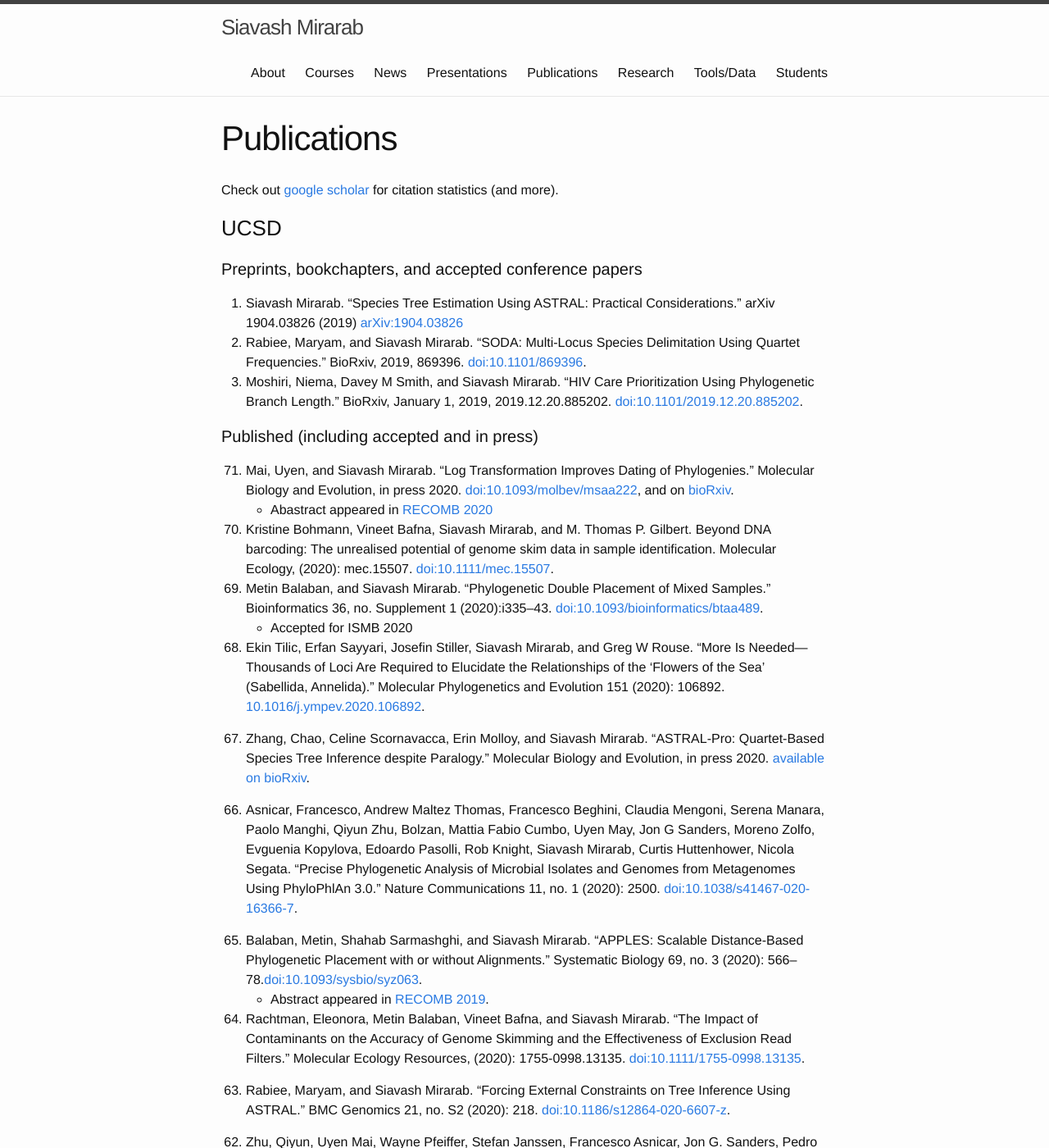
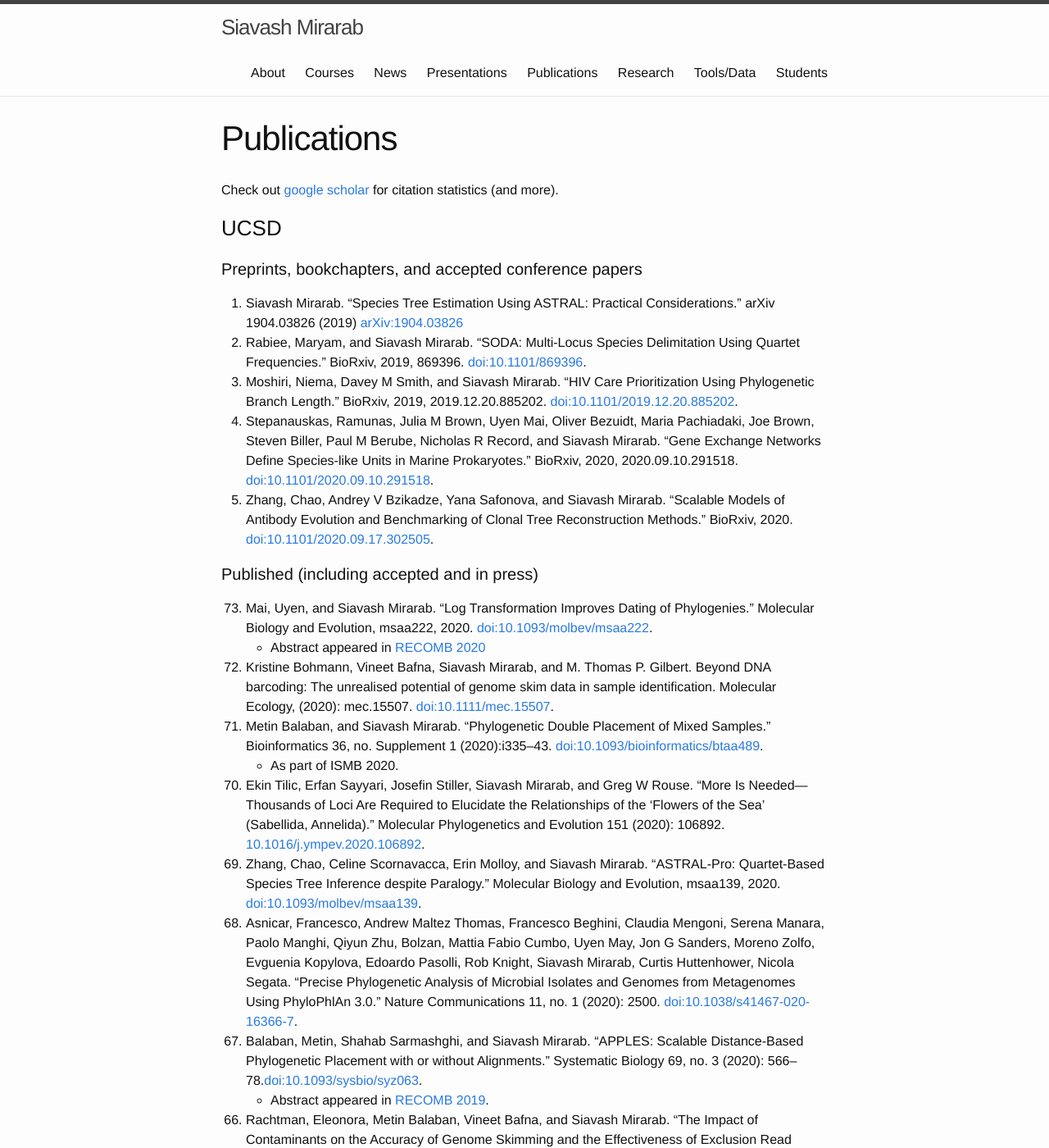
Before and after one commit to smirarab/website, a Jekyll site: the page built from publications.md, in a window 1280 px wide and 1400 px high. Shown: the whole window at 82% size. Built offline with Jekyll 4.4.1, drawn with Linux system fonts in a browser that asks for light colours; some of the changed text lies outside the part shown.

Commit message:
update pubs

```diff
--- a/publications.md
+++ b/publications.md
@@ -10,46 +10,29 @@ Check out [google scholar](http://scholar.google.com/citations?user=uxSj18QAAAAJ
 #### Preprints, bookchapters, and accepted conference papers
 0. Siavash Mirarab. “Species Tree Estimation Using ASTRAL: Practical Considerations.” arXiv 1904.03826 (2019) [arXiv:1904.03826](https://arxiv.org/pdf/1904.03826.pdf)
 0. Rabiee, Maryam, and Siavash Mirarab. “SODA: Multi-Locus Species Delimitation Using Quartet Frequencies.” BioRxiv, 2019, 869396. [doi:10.1101/869396](https://doi.org/10.1101/869396).
-0. Moshiri, Niema, Davey M Smith, and Siavash Mirarab. “HIV Care Prioritization Using Phylogenetic Branch Length.” BioRxiv, January 1, 2019, 2019.12.20.885202. [doi:10.1101/2019.12.20.885202](https://www.biorxiv.org/content/10.1101/2019.12.20.885202v1).
+0. Moshiri, Niema, Davey M Smith, and Siavash Mirarab. “HIV Care Prioritization Using Phylogenetic Branch Length.” BioRxiv,  2019, 2019.12.20.885202. [doi:10.1101/2019.12.20.885202](https://www.biorxiv.org/content/10.1101/2019.12.20.885202v1).
+0. Stepanauskas, Ramunas, Julia M Brown, Uyen Mai, Oliver Bezuidt, Maria Pachiadaki, Joe Brown, Steven Biller, Paul M Berube, Nicholas R Record, and Siavash Mirarab. “Gene Exchange Networks Define Species-like Units in Marine Prokaryotes.” BioRxiv, 2020, 2020.09.10.291518. [doi:10.1101/2020.09.10.291518](https://doi.org/10.1101/2020.09.10.291518).
+0. Zhang, Chao, Andrey V Bzikadze, Yana Safonova, and Siavash Mirarab. “Scalable Models of Antibody Evolution and Benchmarking of Clonal Tree Reconstruction Methods.” BioRxiv, 2020. [doi:10.1101/2020.09.17.302505](https://doi.org/10.1101/2020.09.17.302505).
 
 #### Published (including accepted and in press)
 
-{:start="71"}
-0. Mai, Uyen, and Siavash Mirarab. “Log Transformation Improves Dating of Phylogenies.” Molecular Biology and Evolution, in press 2020. [doi:10.1093/molbev/msaa222](https://doi.org/10.1093/molbev/msaa222), and on [bioRxiv](https://doi.org/10.1101/2019.12.20.885582).
-	* Abastract appeared in [RECOMB 2020](https://doi.org/10.1007/978-3-030-45257-5_31)
+{:start="73"}
+0. Mai, Uyen, and Siavash Mirarab. “Log Transformation Improves Dating of Phylogenies.” Molecular Biology and Evolution, msaa222, 2020. [doi:10.1093/molbev/msaa222](https://doi.org/10.1093/molbev/msaa222).
+	* Abstract appeared in [RECOMB 2020](https://doi.org/10.1007/978-3-030-45257-5_31)
 0. Kristine Bohmann, Vineet Bafna, Siavash Mirarab, and M. Thomas P. Gilbert. Beyond DNA barcoding: The unrealised potential of genome skim data in sample identification. Molecular Ecology, (2020): mec.15507.  [doi:10.1111/mec.15507](https://doi.org/10.1111/mec.15507).
 0. Metin Balaban, and Siavash Mirarab. “Phylogenetic Double Placement of Mixed Samples.” Bioinformatics 36, no. Supplement 1 (2020):i335–43. [doi:10.1093/bioinformatics/btaa489](https://academic.oup.com/bioinformatics/article/36/Supplement_1/i335/5870522?guestAccessKey=3e638572-1004-49c8-aeb5-b98e1a4b4735).
-	* Accepted for ISMB 2020
+	* As part of ISMB 2020.
 0. Ekin Tilic, Erfan Sayyari, Josefin Stiller, Siavash Mirarab, and Greg W Rouse. “More Is Needed—Thousands of Loci Are Required to Elucidate the Relationships of the ‘Flowers of the Sea’ (Sabellida, Annelida).” Molecular Phylogenetics and Evolution 151 (2020): 106892. [10.1016/j.ympev.2020.106892](https://doi.org/10.1016/j.ympev.2020.106892).
-
-0. Zhang, Chao, Celine Scornavacca, Erin Molloy, and Siavash Mirarab. “ASTRAL-Pro: Quartet-Based Species Tree Inference despite Paralogy.” Molecular Biology and Evolution, in press 2020. [available on bioRxiv](https://doi.org/10.1101/2019.12.12.874727).
-
-0. Asnicar, Francesco, Andrew Maltez Thomas, Francesco Beghini, Claudia Mengoni, Serena Manara, Paolo Manghi, Qiyun Zhu, Bolzan, Mattia
-Fabio Cumbo,
-Uyen May,
-Jon G Sanders,
-Moreno Zolfo,
-Evguenia Kopylova,
-Edoardo Pasolli,
-Rob Knight,
-Siavash Mirarab,
-Curtis Huttenhower,
-Nicola Segata. “Precise Phylogenetic Analysis of Microbial Isolates and Genomes from Metagenomes Using PhyloPhlAn 3.0.” Nature Communications 11, no. 1 (2020): 2500. [doi:10.1038/s41467-020-16366-7](https://doi.org/10.1038/s41467-020-16366-7).
-
+0. Zhang, Chao, Celine Scornavacca, Erin Molloy, and Siavash Mirarab. “ASTRAL-Pro: Quartet-Based Species Tree Inference despite Paralogy.” Molecular Biology and Evolution, msaa139, 2020. [doi:10.1093/molbev/msaa139](https://doi.org/10.1093/molbev/msaa139).
+0. Asnicar, Francesco, Andrew Maltez Thomas, Francesco Beghini, Claudia Mengoni, Serena Manara, Paolo Manghi, Qiyun Zhu, Bolzan, Mattia Fabio Cumbo, Uyen May, Jon G Sanders, Moreno Zolfo, Evguenia Kopylova, Edoardo Pasolli, Rob Knight, Siavash Mirarab, Curtis Huttenhower, Nicola Segata. “Precise Phylogenetic Analysis of Microbial Isolates and Genomes from Metagenomes Using PhyloPhlAn 3.0.” Nature Communications 11, no. 1 (2020): 2500. [doi:10.1038/s41467-020-16366-7](https://doi.org/10.1038/s41467-020-16366-7).
 0. Balaban, Metin, Shahab Sarmashghi, and Siavash Mirarab. “APPLES: Scalable Distance-Based Phylogenetic Placement with or without Alignments.” Systematic Biology 69, no. 3 (2020): 566–78.[doi:10.1093/sysbio/syz063](https://academic.oup.com/sysbio/article/69/3/566/5572672?guestAccessKey=95318e8a-039e-4e92-b954-b58f64fd2fc2).
 	* Abstract appeared in [RECOMB 2019](https://link.springer.com/content/pdf/bbm%3A978-3-030-17083-7%2F1.pdf).
-
 0. Rachtman, Eleonora, Metin Balaban, Vineet Bafna, and Siavash Mirarab. “The Impact of Contaminants on the Accuracy of Genome Skimming and the Effectiveness of Exclusion Read Filters.” Molecular Ecology Resources, (2020): 1755-0998.13135. [doi:10.1111/1755-0998.13135](https://doi.org/10.1111/1755-0998.13135).
-
 0. Rabiee, Maryam, and Siavash Mirarab. “Forcing External Constraints on Tree Inference Using ASTRAL.” BMC Genomics 21, no. S2 (2020): 218. [doi:10.1186/s12864-020-6607-z](https://doi.org/10.1186/s12864-020-6607-z).
-
 0. Zhu, Qiyun, Uyen Mai, Wayne Pfeiffer, Stefan Janssen, Francesco Asnicar, Jon G. Sanders, Pedro Belda-Ferre, Al-Ghalith, Gabriel A., Evguenia Kopylova, Daniel McDonald, Tomasz Kosciolek, John B Yin, Shi Huang, Nimaichand Salam, Jian-yu Jiao, Zijun Wu, Zhenjiang Z. Xu, Kalen Cantrell, Yimeng Yang, Erfan Sayyari, Maryam Rabiee, James T Morton, Sheila Podell, Dan Knights, Wen-jun Li, Curtis Huttenhower, Nicola Segata, Larry Smarr, Siavash Mirarab, Rob Knight. “Phylogenomics of 10,575 Genomes Reveals Evolutionary Proximity between Domains Bacteria and Archaea.” Nature Communications 10, no. 1 (2019): 5477. [doi:10.1038/s41467-019-13443-4](https://doi.org/10.1038/s41467-019-13443-4).
-
 0. One Thousand Plant Transcriptomes Initiative Green (a co-first author) “One Thousand Plant Transcriptomes and the Phylogenomics of Green Plants.” Nature, 2019. [doi:10.1038/s41586-019-1693-2](https://www.nature.com/articles/s41586-019-1693-2).
-
 0. Balaban, Metin, Niema Moshiri, Uyen Mai, Xingfan Jia, and Siavash Mirarab. “TreeCluster: Clustering Biological Sequences Using Phylogenetic Trees.”  PLOS ONE 14, no. 8 (2019): e0221068. [doi:10.1371/journal.pone.0221068](https://doi.org/10.1371/journal.pone.0221068).
 	* Presented at GLBIO 2019.
-
 0. Houde, Peter, Edward L Braun, Nitish Narula, Uriel Minjares, and Siavash Mirarab. “Phylogenetic Signal of Indels and the Neoavian Radiation.” Diversity 11, no. 7 (2019): 108. [doi:10.3390/d11070108](https://doi.org/10.3390/d11070108).
 0. Rabiee, Maryam, and Siavash Mirarab. “INSTRAL: Discordance-Aware Phylogenetic Placement Using Quartet Scores.” Systematic Biology, early access (2019). [doi:10.1093/sysbio/syz045](https://doi.org/10.1093/sysbio/syz045).
 0. Chen, Lei, Qiang Qiu, Yu Jiang, Kun Wang, Zeshan Lin, Zhipeng Li, Faysal Bibi, et al. “Large-Scale Ruminant Genome Sequencing Provides Insights into Their Evolution and Distinct Traits.” Science 364, no. 6446 (2019): eaav6202. [10.1126/science.aav6202](https://doi.org/10.1126/science.aav6202).
@@ -85,14 +68,18 @@ Nicola Segata. “Precise Phylogenetic Analysis of Microbial Isolates and Genome
 
 ### PhD work
 
-{:start="32"}
+
+{:start="34"}
 0. Nguyen, Nam, Michael Nute, Siavash Mirarab and Tandy Warnow.  “HIPPI: Highly Accurate Protein Family Classification with Ensembles of HMMs”. BMC Genomics 17, no. 10 (2016): 89-100. [doi:10.1186/s12864-016-3097-0](http://doi.org/10.1186/s12864-016-3097-0).
+
 0. Tarver, James E, Mario Dos Reis, Siavash Mirarab, Raymond J Moran, Sean Parker, Joseph E O’Reilly, Benjamin L King, Mary J O’Connell, Robert J Asher, Tandy Warnow, Kevin J Peterson, Philip C J Donoghue, and Davide Pisani. “The Interrelationships of Placental Mammals and the Limits of Phylogenetic Inference.” Genome Biology and Evolution (2016): evv261. [doi:10.1093/gbe/evv261](http://gbe.oxfordjournals.org/cgi/content/long/evv261v1).
 
 0. Mirarab, Siavash, Md. Shamsuzzoha Bayzid, Bastien Boussau, and Tandy Warnow. 2015. “Response to Comment on ‘Statistical Binning Enables an Accurate Coalescent-Based Estimation of the Avian Tree.’” Science 350, no. 6257 (2015): 171. [doi:10.1126/science.aaa7719](http://www.sciencemag.org/content/350/6257/171.2.abstract).
 
 0. Cracraft, Joel, Peter Houde, Simon Y W Ho, David P Mindell, Jon Fjeldså, Bent Lindow, Scott V Edwards, Carsten Rahbek, Siavash Mirarab,
 Tandy Warnow, M Thomas P Gilbert, Guojie Zhang, Edward L Braun, Erich D Jarvis. “Response to Comment on ‘Whole-Genome Analyses Resolve Early Branches in the Tree of Life of Modern Birds.’” Science 349, no. 6255 (2015): 1460. [doi:10.1126/science.aab1578](http://www.sciencemag.org/content/349/6255/1460.2.abstract).
+
+0. Jarvis, Erich D, Siavash Mirarab, Andre J Aberer, Bo Li, Peter Houde, Cai Li, Simon Y W Ho, et al. “Phylogenomic Analyses Data of the Avian Phylogenomics Project.” GigaScience 4, no. 1 (2015): 1–9. [doi:10.1186/s13742-014-0038-1](https://doi.org/10.1186/s13742-014-0038-1).
 
 0. Davidson, Ruth, Pranjal Vachaspati, Siavash Mirarab, and Tandy Warnow. “Phylogenomic Species Tree Estimation in the Presence of Incomplete Lineage Sorting and Horizontal Gene Transfer.” BMC Genomics 16, Suppl 10 (2015): S1. [doi:10.1186/1471-2164-16-S10-S1](http://www.biomedcentral.com/1471-2164/16/S10/S1).
 
@@ -107,6 +94,8 @@ Tandy Warnow, M Thomas P Gilbert, Guojie Zhang, Edward L Braun, Erich D Jarvis.
 
 0. Mirarab, Siavash, Nam Nguyen, Sheng Guo, Li-San Wang, Junhyong Kim, and Tandy Warnow. “PASTA: Ultra-Large Multiple Sequence Alignment for Nucleotide and Amino-Acid Sequences.” Journal of Computational Biology  22, no. 05 (2015): 377–386. [doi:10.1089/cmb.2014.0156](http://online.liebertpub.com/doi/abs/10.1089/cmb.2014.0156)
 	* an earlier version appeared at RECOMB 2014 proceedings (see below)
+
+0. Matasci, Naim, Ling-Hong L.-H. Hung, Zhixiang Yan, E.J. Eric J Carpenter, N.J. Norman J Wickett, Siavash Mirarab, Nam Nguyen, et al. “Data Access for the 1,000 Plants (1KP) Project.” GigaScience 3, no. 1 (2014): 17. [doi:10.1186/2047-217X-3-17](https://doi.org/10.1186/2047-217X-3-17).
 
 0. Mirarab, Siavash, Md. Shamsuzzoha Bayzid, Bastien Boussau, and Tandy Warnow. “Statistical binning enables an accurate coalescent-based estimation of the avian tree.” Science 346, no. 6215 (2014). [doi:10.1126/science.1250463](http://www.sciencemag.org/content/346/6215/1250463.full)
 
@@ -134,10 +123,10 @@ Tandy Warnow, M Thomas P Gilbert, Guojie Zhang, Edward L Braun, Erich D Jarvis.
 0. Nguyen, Nam, Siavash Mirarab, and Tandy Warnow. “MRL and SuperFine+ MRL: New Supertree Methods.” Algorithms for Molecular Biology 7, no. 1 (2012): 3. [doi:10.1186/1748-7188-7-3](http://www.almob.org/content/7/1/3/abstract).
 
 0. Mirarab, Siavash, and Tandy Warnow. “FastSP: Linear Time Calculation of Alignment Accuracy.” Bioinformatics 27 (2011): 3250–8. [doi:10.1093/bioinformatics/btr553](http://bioinformatics.oxfordjournals.org/content/27/23/3250.long).
-{:start="32"}
 {: reversed="reversed"}
 
 ### MS work
+{:start="9"}
 0. Mirarab, Siavash, Soroush Akhlaghi, and Ladan Tahvildari. “Size-Constrained Regression Test Case Selection Using Multicriteria Optimization.” Software Engineering, IEEE Transactions on 38, no. 4 (2012): 936–956.
 
 0. Do, Hyunsook, Siavash Mirarab, Ladan Tahvildari, and Gregg Rothermel. “The Effects of Time Constraints on Test Case Prioritization: A Series of Controlled Experiments.” Software Engineering, IEEE Transactions on 36, no. 5 (2010): 593–617.
@@ -155,5 +144,4 @@ Tandy Warnow, M Thomas P Gilbert, Guojie Zhang, Edward L Braun, Erich D Jarvis.
 0. Mirarab, Siavash, and Ladan Tahvildari. “A Prioritization Approach for Software Test Cases Based on Bayesian Networks.” In Fundamental Approaches to Software Engineering, 276–290. Springer Berlin Heidelberg, 2007.
 
 0. Amoui, Mehdi, Siavash Mirarab, Sepand Ansari, and Caro Lucas. “A Genetic Algorithm Approach to Design Evolution Using Design Pattern Transformation.” International Journal of Information Technology and Intelligent Computing 1, no. 2 (2006): 235–244.
-{:start="9"}
 {: reversed="reversed"}
```
Also changed, not shown: students.md (+4 -4 lines), 1 other file.
